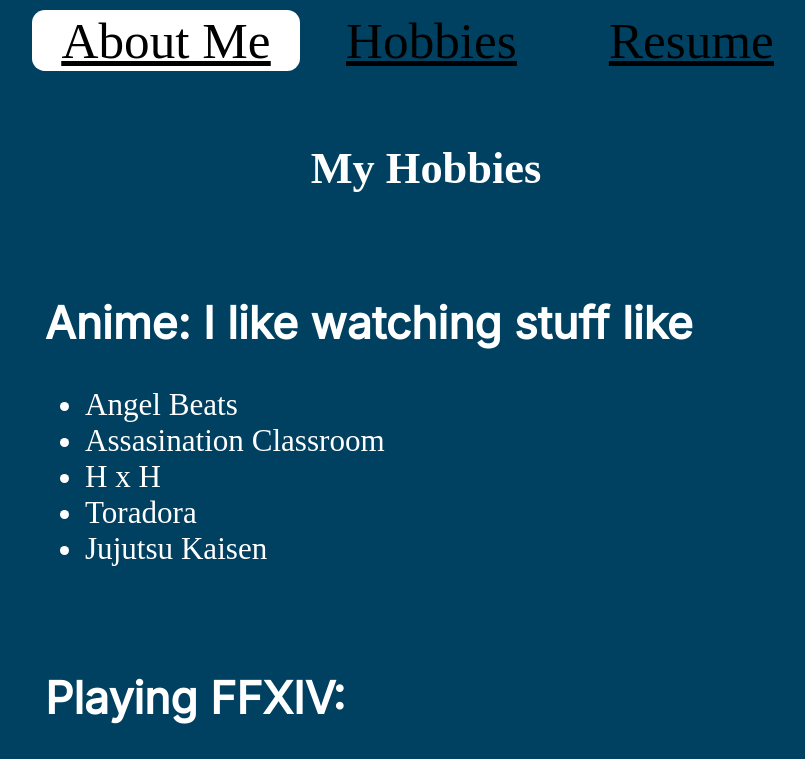
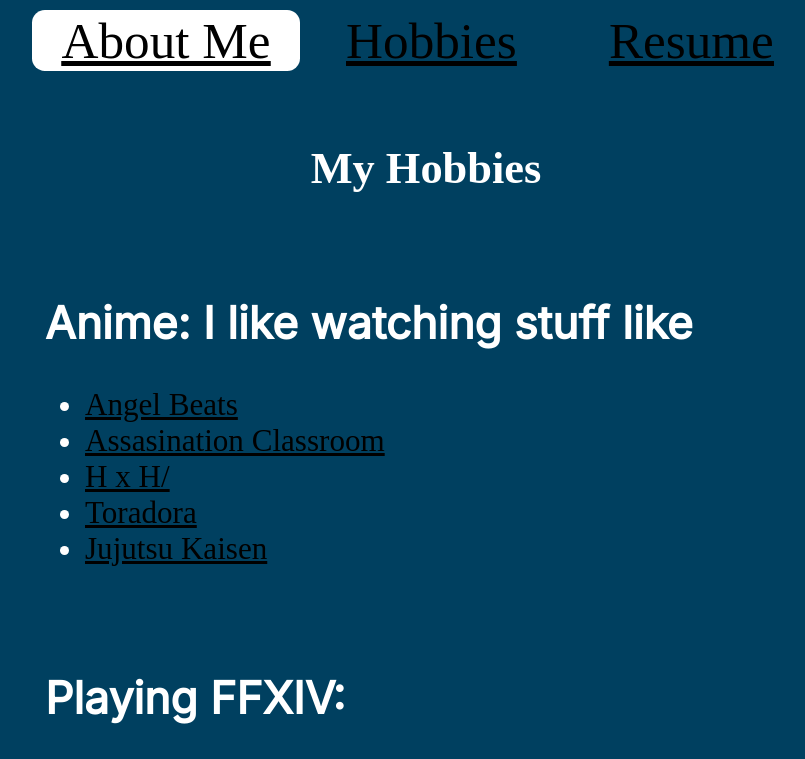
Before and after one commit to AkiraEgawa/AkiraEgawa.github.io, a plain HTML site: page hobbies.html in a window 1280 px wide. Shown: the top 759 px of the page, without its empty margins (214-1019 px from the left). Drawn offline with Linux system fonts and the light colour scheme; a web font is replaced by a local one.

Commit message:
Added links to anime

```diff
--- a/hobbies.html
+++ b/hobbies.html
@@ -27,11 +27,11 @@
 		<h2>Anime: I like watching stuff like</h2>
 		<p>
 		<ul>
-			<li>Angel Beats</li>
-			<li>Assasination Classroom</li>
-			<li>H x H</li>
-			<li>Toradora</li>
-			<li>Jujutsu Kaisen</li>
+			<li><a href="https://myanimelist.net/anime/6547/Angel_Beats">Angel Beats</a></li>
+			<li><a href="https://myanimelist.net/anime/24833/Ansatsu_Kyoushitsu">Assasination Classroom</a></li>
+			<li><a href = "https://myanimelist.net/anime/11061/Hunter_x_Hunter_2011?q=hun&cat=anime">H x H/</a></li>
+			<li><a href="https://myanimelist.net/anime/4224/Toradora?q=toradora&cat=anime">Toradora</a></li>
+			<li><a href="https://myanimelist.net/anime/40748/Jujutsu_Kaisen?q=JJK&cat=anime">Jujutsu Kaisen</a></li>
 		</ul>
 		</p><br>
 
```
